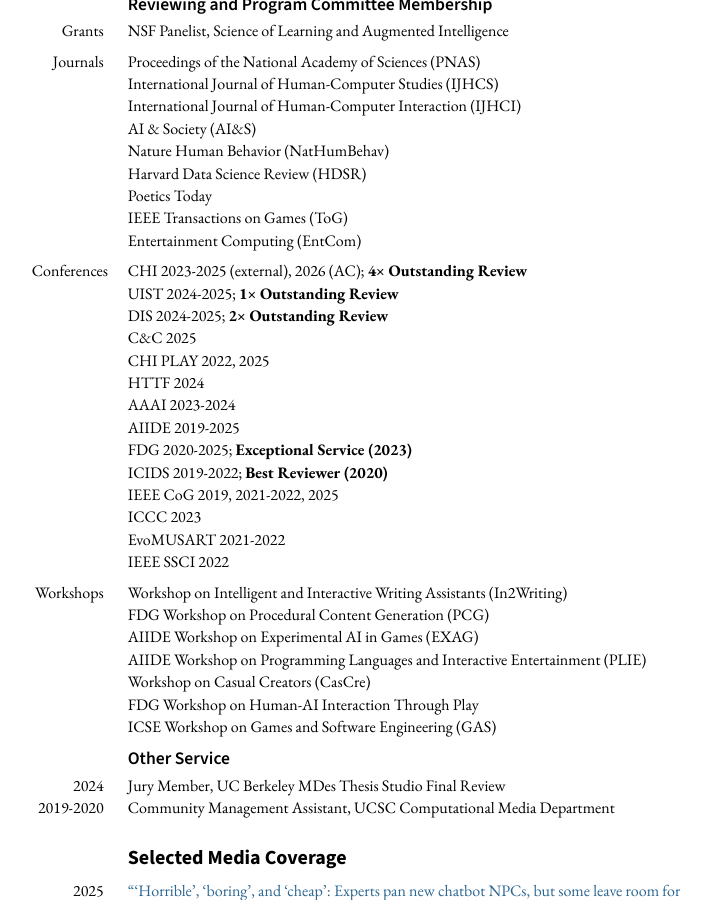
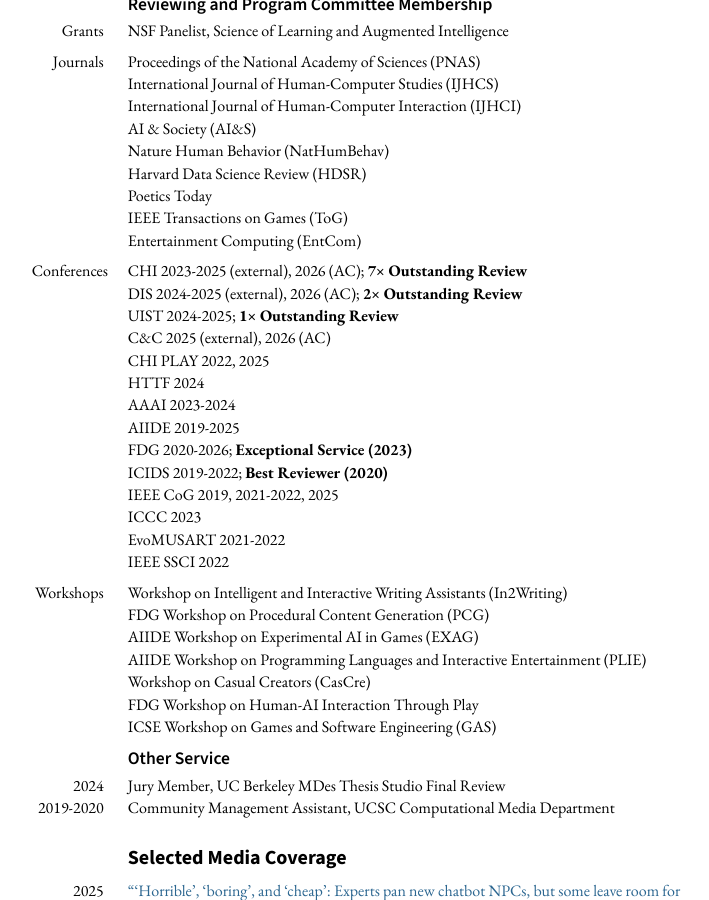
Before and after one commit to mkremins/mkremins.github.io, a Jekyll site: the page built from cv/index.html, in a window 1280 px wide and 900 px high, scrolled down 14020 px. Shown: the whole window, without its empty margins (255-964 px from the left). Built offline with Jekyll 4.4.1, drawn with Linux system fonts in a browser that asks for light colours.

Commit message:
Add recent reviewing

```diff
--- a/cv/index.html
+++ b/cv/index.html
@@ -568,15 +568,15 @@ layout: null
         <div class="dated-entry">
           <div class="dated-date">Conferences</div>
           <div class="dated-content">
-            CHI 2023-2025 (external), 2026 (AC); <span class="award">4× Outstanding Review</span><br>
+            CHI 2023-2025 (external), 2026 (AC); <span class="award">7× Outstanding Review</span><br>
+            DIS 2024-2025 (external), 2026 (AC); <span class="award">2× Outstanding Review</span><br>
             UIST 2024-2025; <span class="award">1× Outstanding Review</span><br>
-            DIS 2024-2025; <span class="award">2× Outstanding Review</span><br>
-            C&C 2025<br>
+            C&C 2025 (external), 2026 (AC)<br>
             CHI PLAY 2022, 2025<br>
             HTTF 2024<br>
             AAAI 2023-2024<br>
             AIIDE 2019-2025<br>
-            FDG 2020-2025; <span class="award">Exceptional Service (2023)</span><br>
+            FDG 2020-2026; <span class="award">Exceptional Service (2023)</span><br>
             ICIDS 2019-2022; <span class="award">Best Reviewer (2020)</span><br>
             IEEE CoG 2019, 2021-2022, 2025<br>
             ICCC 2023<br>
```
